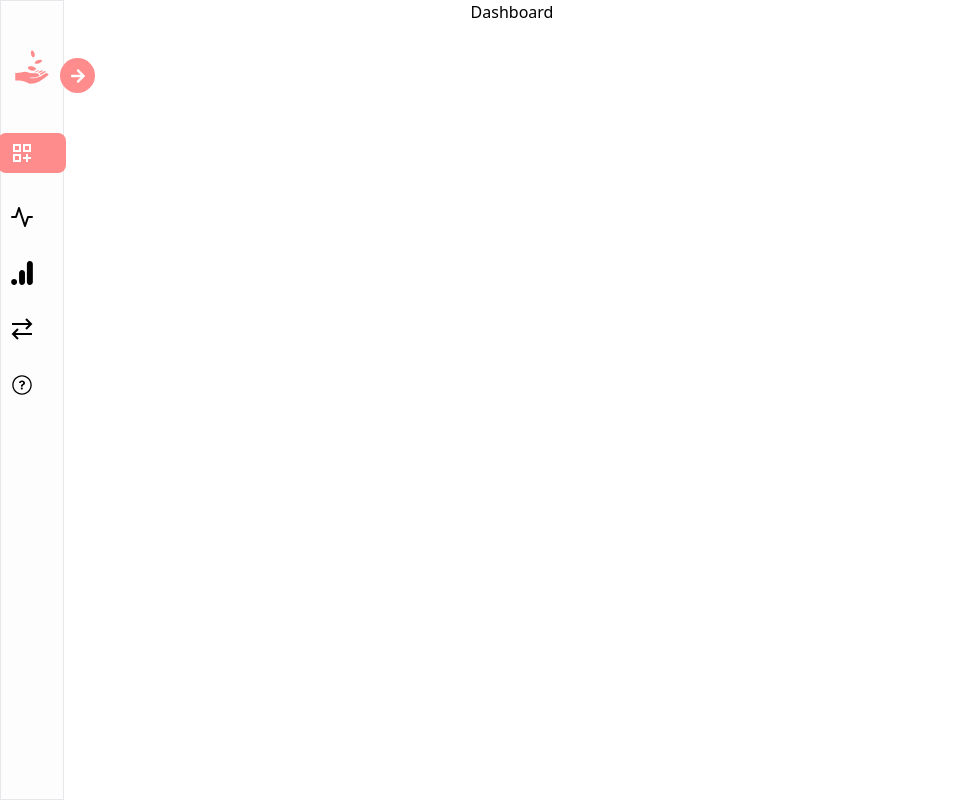
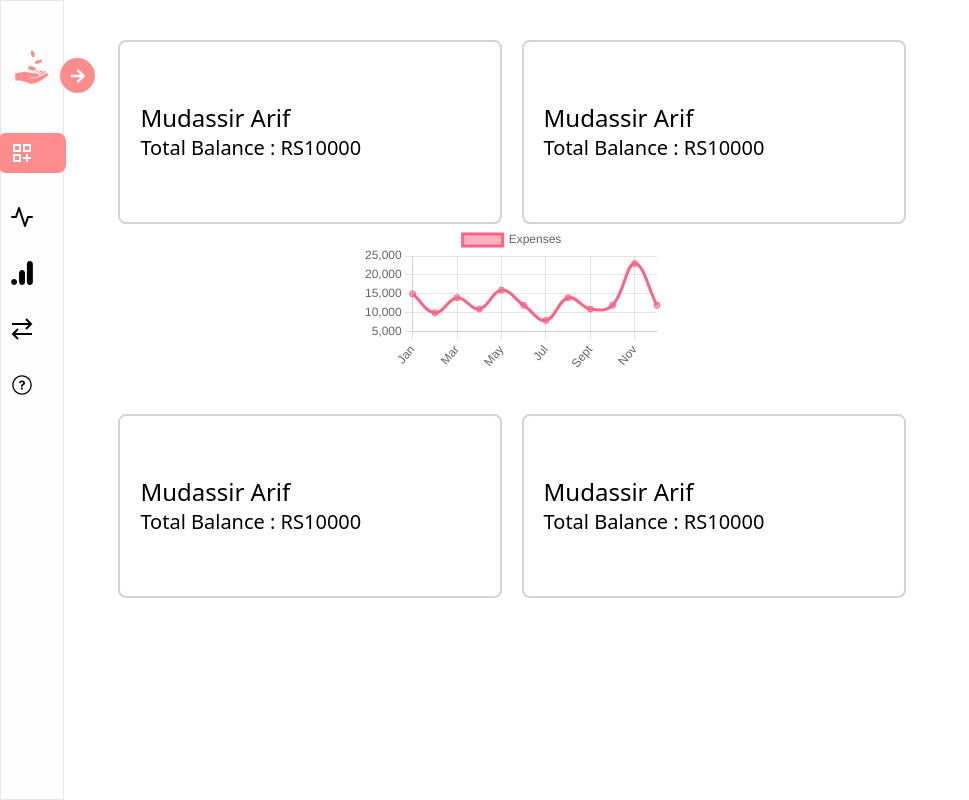
Before and after one commit to mudassirarif17/chatproject, a React (Create React App) app: page / in a window 1280 px wide. Shown: the whole page, without its empty margins (0-969 px from the left). Built offline with nearby package versions, Linux system fonts and the light colour scheme.

Commit message:
graph is done

```diff
--- a/src/components/Chart.jsx
+++ b/src/components/Chart.jsx
@@ -1,8 +1,71 @@
 import React from 'react'
+import {
+  Chart as ChartJS,
+  CategoryScale,
+  LinearScale,
+  PointElement,
+  LineElement,
+  Title,
+  Tooltip,
+  Legend,
+} from "chart.js";
+import { Line } from "react-chartjs-2";
+ChartJS.register(
+  CategoryScale,
+  LinearScale,
+  PointElement,
+  LineElement,
+  Title,
+  Tooltip,
+  Legend
+);
 
+export const options = {
+  responsive: true,
+  tension: 0.4,
+  plugins: {
+    legend: {
+      position: "top",
+    },
+  },
+};
+
+const labels = [
+  "Jan",
+  "Feb",
+  "Mar",
+  "Apr",
+  "May",
+  "Jun",
+  "Jul",
+  "Aug",
+  "Sept",
+  "Oct",
+  "Nov",
+  "Dec",
+];
+
+export const data = {
+  labels,
+  datasets: [
+    {
+      label: "Expenses",
+      data: [
+        15000, 10000, 14000, 11000, 16000, 12000, 8000, 14000, 11000, 12000,
+        23000, 12000,
+      ],
+      borderColor: "rgb(255, 99, 132)",
+      backgroundColor: "rgba(255, 99, 132, 0.5)",
+      width : "60vw"
+    },
+  ],
+};
 const Chart = () => {
+
   return (
-    <div>Chart</div>
+    <div className='w-full'>
+      <Line options={options} data={data} />
+    </div>
   )
 }
 
--- a/src/components/Dashboard.jsx
+++ b/src/components/Dashboard.jsx
@@ -1,8 +1,42 @@
+import Chart  from './Chart'
 import React from 'react'
 
 const Dashboard = () => {
+
+
+
+
   return (
-    <div className='w-[70vw] text-center'>Dashboard</div>
+    <div className='w-[70vw] flex flex-col items-center'>
+
+      <div className="cards w-[90%] mt-10 flex justify-around">
+        <div className="card w-[30vw] h-[23vh] border-2 border-gray-300 rounded-lg flex flex-col justify-center">
+          <h1 className='px-5 text-2xl'>Mudassir Arif</h1>
+          <p className=' px-5 text-xl'>Total Balance : RS10000</p>
+        </div>
+        <div className="card w-[30vw] h-[23vh] border-2 border-gray-300 rounded-lg flex flex-col justify-center">
+          <h1 className='px-5 text-2xl'>Mudassir Arif</h1>
+          <p className=' px-5 text-xl'>Total Balance : RS10000</p>
+        </div>
+      </div>
+
+      {/* Chart */}
+      <div>
+      <Chart/>
+
+      </div>
+
+      <div className="cards w-[90%] mt-10 flex justify-around">
+        <div className="card w-[30vw] h-[23vh] border-2 border-gray-300 rounded-lg flex flex-col justify-center">
+          <h1 className='px-5 text-2xl'>Mudassir Arif</h1>
+          <p className=' px-5 text-xl'>Total Balance : RS10000</p>
+        </div>
+        <div className="card w-[30vw] h-[23vh] border-2 border-gray-300 rounded-lg flex flex-col justify-center">
+          <h1 className='px-5 text-2xl'>Mudassir Arif</h1>
+          <p className=' px-5 text-xl'>Total Balance : RS10000</p>
+        </div>
+      </div>
+    </div>
   )
 }
 
--- a/src/components/Navbar.jsx
+++ b/src/components/Navbar.jsx
@@ -20,12 +20,12 @@ const Navbar = () => {
 
     return (
         <div >
-            <div onClick={()=>setIsExpanded(!isExpanded)} className={`w-[35px] h-[35px] bg-[#FF8C8C] absolute top-[58px] left-[280px] px-2 py-2 rounded-full flex justify-center items-center ${!isExpanded ? "left-[60px]" : ""}`}><FaArrowRight className='text-white' /></div>
+            <div onClick={()=>setIsExpanded(!isExpanded)} className={`w-[35px] h-[35px] bg-[#FF8C8C] absolute top-[58px] left-[260px] px-2 py-2 rounded-full flex justify-center items-center ${!isExpanded ? "left-[60px]" : "left-[260px]"}`}><FaArrowRight className='text-white' /></div>
 
             <motion.div
                 animate={isExpanded ? "expanded" : "nonexpanded"}
                 variants={variants}
-             className="navbar bg-[#FDFDFD]  w-[20vw] h-[100vh] flex flex-col items-center border border-r-1">
+             className="navbar bg-[#FDFDFD]  w-[25vw] h-[100vh] flex flex-col items-center border border-r-1">
 
                 <div className="logo flex items-center mt-12 font-semibold text-2xl"><GiReceiveMoney className='mx-3 text-4xl text-[#FF8C8C]' /><span className={!isExpanded ? "hidden" : "block"}>Money Transfer</span></div>
 
```
